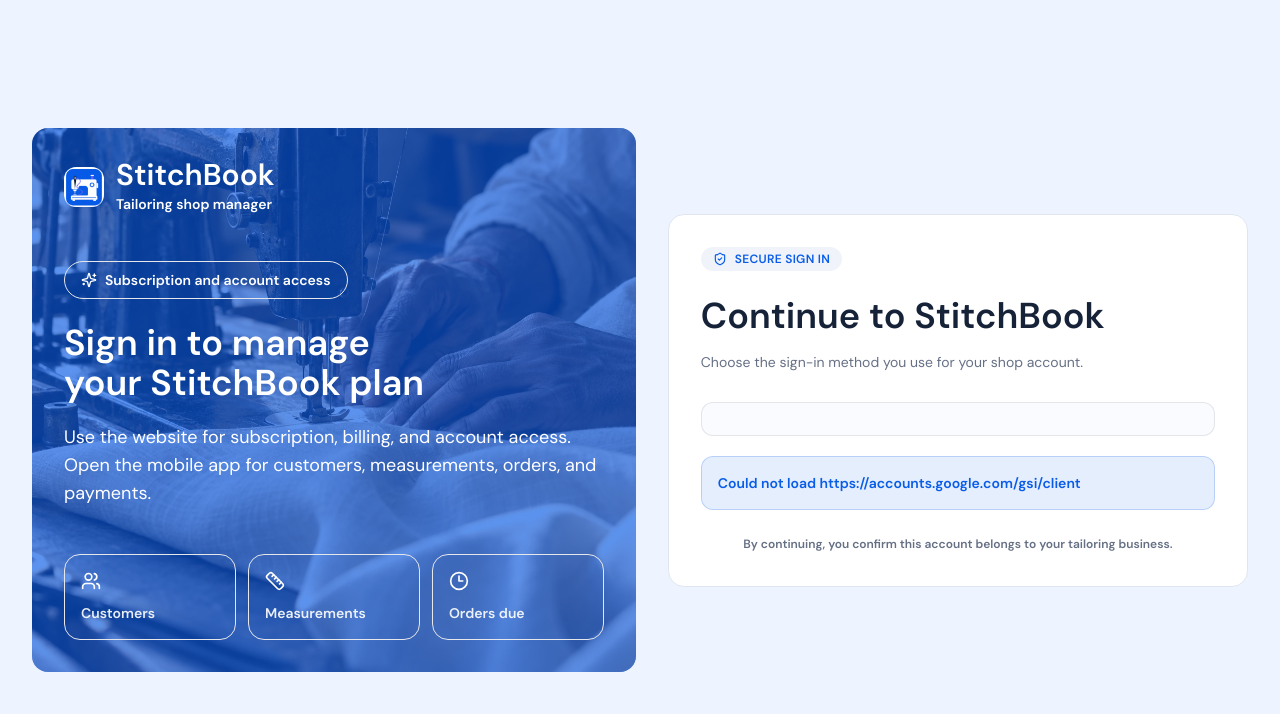
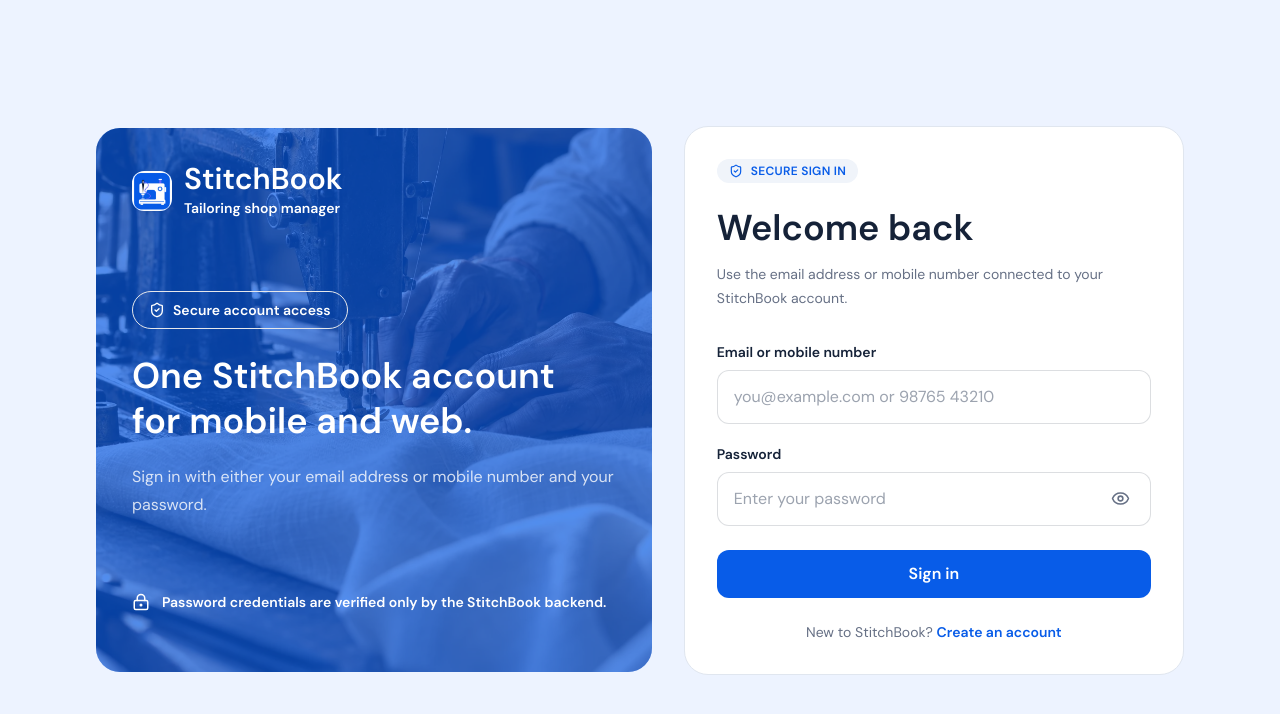
Before and after one commit to Siddiq3/StitchBook-Web, a React (Vite) app: page /login in a window 1280 px wide. Shown: the top 714 px of the page. Built offline with nearby package versions, Linux system fonts and the light colour scheme; no server answers.

Commit message:
Replace Google web login with password login

```diff
--- a/src/pages/LoginPage.jsx
+++ b/src/pages/LoginPage.jsx
@@ -1,129 +1,71 @@
-import { useEffect, useRef, useState } from 'react';
-import { CheckCircle2, Clock3, Ruler, ShieldCheck, Sparkles, Users } from 'lucide-react';
-import { useNavigate, useSearchParams } from 'react-router-dom';
+import { useEffect, useState } from 'react';
+import { Eye, EyeOff, LockKeyhole, ShieldCheck } from 'lucide-react';
+import { Link, useNavigate, useSearchParams } from 'react-router-dom';
 import { LogoMark } from '../components/Logo.jsx';
-import { getAuthToken, loginWithGoogle } from '../api/authApi.js';
-
-const configuredGoogleClientId = import.meta.env.VITE_GOOGLE_CLIENT_ID;
-const googleClientId = configuredGoogleClientId && !configuredGoogleClientId.startsWith('your-') ? configuredGoogleClientId : '';
-
-const trustItems = [
-  { icon: Users, label: 'Customers' },
-  { icon: Ruler, label: 'Measurements' },
-  { icon: Clock3, label: 'Orders due' },
-];
-
-function loadScript(src) {
-  return new Promise((resolve, reject) => {
-    const existing = document.querySelector(`script[src="${src}"]`);
-    if (existing) {
-      if (existing.dataset.loaded === 'true') {
-        resolve(existing);
-        return;
-      }
-      existing.addEventListener('load', () => resolve(existing), { once: true });
-      existing.addEventListener('error', () => reject(new Error(`Could not load ${src}`)), { once: true });
-      return;
-    }
-
-    const script = document.createElement('script');
-    script.src = src;
-    script.async = true;
-    script.onload = () => {
-      script.dataset.loaded = 'true';
-      resolve(script);
-    };
-    script.onerror = () => reject(new Error(`Could not load ${src}`));
-    document.head.appendChild(script);
-  });
-}
+import { getAuthToken, loginWithPassword } from '../api/authApi.js';
 
 function LoginPage() {
   const navigate = useNavigate();
   const [searchParams] = useSearchParams();
-  const googleButtonRef = useRef(null);
-  const [loading, setLoading] = useState('');
-  const [message, setMessage] = useState('');
+  const [form, setForm] = useState({ identifier: '', password: '' });
+  const [showPassword, setShowPassword] = useState(false);
+  const [loading, setLoading] = useState(false);
   const [error, setError] = useState('');
 
-  const completeLogin = (result, label) => {
-    setMessage(`${label} successful. Welcome ${result.user?.name || result.user?.phone || 'back'}.`);
+  useEffect(() => {
+    if (getAuthToken()) navigate('/dashboard', { replace: true });
+  }, [navigate]);
+
+  const set = (key) => (event) => {
+    setForm((prev) => ({ ...prev, [key]: event.target.value }));
     setError('');
-    const redirectTo = searchParams.get('redirect');
-    const isPublicUpgradeFlow = redirectTo?.startsWith('/upgrade/session/');
-
-    // Same-origin paths only: "//host" and "/\\host" are treated as external URLs.
-    const isSafeRedirect = redirectTo?.startsWith('/') && !redirectTo.startsWith('//') && !redirectTo.startsWith('/\\');
-
-    if (isSafeRedirect && !isPublicUpgradeFlow) {
-      setTimeout(() => navigate(redirectTo, { replace: true }), 400);
-    } else {
-      setTimeout(() => navigate('/dashboard', { replace: true }), 400);
-    }
   };
 
-  useEffect(() => {
-    if (getAuthToken()) {
-      navigate('/dashboard', { replace: true });
+  const submit = async (event) => {
+    event.preventDefault();
+    if (!form.identifier.trim() || !form.password) {
+      setError('Enter your email or mobile number and password.');
+      return;
     }
-  }, [navigate]);
 
-  useEffect(() => {
-    if (!googleClientId) { setError('Google sign-in is not configured. Please contact support.'); return; }
-    if (!googleButtonRef.current) return;
+    setLoading(true);
+    setError('');
+    try {
+      await loginWithPassword(form.identifier.trim(), form.password, {
+        name: navigator.userAgent,
+      });
 
-    loadScript('https://accounts.google.com/gsi/client')
-      .then(() => {
-        if (!window.google?.accounts?.id) {
-          throw new Error('Google login is unavailable. Please refresh or use mobile login.');
-        }
+      const redirectTo = searchParams.get('redirect');
+      const isPublicUpgradeFlow = redirectTo?.startsWith('/upgrade/session/');
+      const isSafeRedirect =
+        redirectTo?.startsWith('/') &&
+        !redirectTo.startsWith('//') &&
+        !redirectTo.startsWith('/\\');
 
-        window.google.accounts.id.initialize({
-          client_id: googleClientId,
-          callback: async ({ credential }) => {
-            try {
-              setLoading('google');
-              const result = await loginWithGoogle(credential, {
-                name: navigator.userAgent,
-              });
-              completeLogin(result, 'Google login');
-            } catch (err) {
-              setError(err.response?.data?.message || err.message || 'Google login failed');
-            } finally {
-              setLoading('');
-            }
-          },
-        });
-
-        window.google.accounts.id.renderButton(googleButtonRef.current, {
-          theme: 'filled_blue',
-          size: 'large',
-          type: 'standard',
-          shape: 'rectangular',
-          text: 'continue_with',
-          width: Math.min(320, googleButtonRef.current?.clientWidth || 320),
-        });
-      })
-      .catch((err) => setError(err.message));
-  }, []);
-
-  const handleMobileLogin = async () => {
-    setError('Mobile OTP login is disabled in this build.');
-    setLoading('');
+      navigate(isSafeRedirect && !isPublicUpgradeFlow ? redirectTo : '/dashboard', {
+        replace: true,
+      });
+    } catch (err) {
+      setError(
+        err.response?.data?.message ||
+        'Invalid email/mobile number or password'
+      );
+    } finally {
+      setLoading(false);
+    }
   };
 
   return (
     <main className="brand-soft min-h-screen text-ink">
-      <section aria-busy={Boolean(loading)} className="mx-auto grid min-h-screen max-w-7xl items-center gap-8 px-4 py-8 sm:px-6 lg:grid-cols-[1.02fr_0.98fr] lg:px-8">
-        <div className="order-last lg:order-first brand-solid relative overflow-hidden rounded-2xl p-6 text-white sm:p-8 lg:min-h-[32rem]">
+      <section className="mx-auto grid min-h-screen max-w-6xl items-center gap-8 px-4 py-8 sm:px-6 lg:grid-cols-[1fr_0.9fr] lg:px-8">
+        <div className="brand-solid relative overflow-hidden rounded-3xl p-7 text-white sm:p-9 lg:min-h-[34rem]">
           <img
             alt="Tailoring workspace"
-            className="absolute inset-0 h-full w-full object-cover opacity-[0.34]"
+            className="absolute inset-0 h-full w-full object-cover opacity-[0.3]"
             src="/images/tailoring-craft.webp"
           />
           <div className="absolute inset-0 bg-brass/72" />
-
-          <div className="relative flex h-full min-h-[16rem] lg:min-h-[30rem] flex-col justify-between">
+          <div className="relative flex h-full min-h-[28rem] flex-col justify-between">
             <div className="flex items-center gap-3">
               <LogoMark />
               <div>
@@ -133,57 +75,70 @@ function LoginPage() {
             </div>
 
             <div className="max-w-xl">
-              <div className="inline-flex items-center gap-2 rounded-full border border-white/18 bg-white/14 px-4 py-2 text-sm font-semibold text-white/88">
-                <Sparkles size={16} className="text-white" />
-                Subscription and account access
-              </div>
-              <h1 className="text-balance mt-6 text-3xl font-semibold leading-tight sm:text-4xl">
-                Sign in to manage your StitchBook plan
+              <span className="inline-flex items-center gap-2 rounded-full border border-white/18 bg-white/14 px-4 py-2 text-sm font-semibold text-white/88">
+                <ShieldCheck size={16} />
+                Secure account access
+              </span>
+              <h1 className="mt-6 text-4xl font-semibold leading-tight">
+                One StitchBook account for mobile and web.
               </h1>
-              <p className="mt-5 text-base leading-7 text-white/78 sm:text-lg">
-                Use the website for subscription, billing, and account access. Open the mobile app for customers, measurements, orders, and payments.
+              <p className="mt-5 max-w-lg text-base leading-7 text-white/80">
+                Sign in with either your email address or mobile number and your password.
               </p>
             </div>
 
-            <div className="grid gap-3 sm:grid-cols-3">
-              {trustItems.map(({ icon: Icon, label }) => (
-                <div className="rounded-2xl border border-white/16 bg-white/14 p-4" key={label}>
-                  <Icon className="text-white" size={20} />
-                  <p className="mt-3 text-sm font-semibold text-white/90">{label}</p>
-                </div>
-              ))}
+            <div className="flex items-center gap-3 text-sm font-semibold text-white/82">
+              <LockKeyhole size={18} />
+              Password credentials are verified only by the StitchBook backend.
             </div>
           </div>
         </div>
 
-        <div className="order-first lg:order-last surface-card rounded-2xl bg-white p-5 sm:p-7 lg:p-8">
-          <div>
-            <p className="inline-flex items-center gap-2 rounded-full bg-linen px-3 py-1 text-xs font-semibold uppercase tracking-wide text-brass">
-              <ShieldCheck size={14} />
-              Secure sign in
-            </p>
-            <h2 className="mt-5 text-4xl font-semibold leading-tight">Continue to StitchBook</h2>
-            <p className="mt-3 text-sm leading-6 text-muted">
-              Choose the sign-in method you use for your shop account.
-            </p>
+        <form onSubmit={submit} className="surface-card rounded-3xl bg-white p-6 sm:p-8">
+          <p className="inline-flex items-center gap-2 rounded-full bg-linen px-3 py-1 text-xs font-semibold uppercase tracking-wide text-brass">
+            <ShieldCheck size={14} />
+            Secure sign in
+          </p>
+          <h2 className="mt-5 text-4xl font-semibold leading-tight">Welcome back</h2>
+          <p className="mt-3 text-sm leading-6 text-muted">
+            Use the email address or mobile number connected to your StitchBook account.
+          </p>
+
+          <div className="mt-8 space-y-5">
+            <label className="block">
+              <span className="mb-2 block text-sm font-semibold">Email or mobile number</span>
+              <input
+                autoComplete="username"
+                autoCapitalize="none"
+                className="w-full rounded-xl border border-ink/15 bg-white px-4 py-3.5 text-base outline-none transition focus:border-brass focus:ring-4 focus:ring-brass/10"
+                value={form.identifier}
+                onChange={set('identifier')}
+                placeholder="you@example.com or 98765 43210"
+              />
+            </label>
+
+            <label className="block">
+              <span className="mb-2 block text-sm font-semibold">Password</span>
+              <div className="flex items-center rounded-xl border border-ink/15 bg-white pr-3 focus-within:border-brass focus-within:ring-4 focus-within:ring-brass/10">
+                <input
+                  autoComplete="current-password"
+                  className="min-w-0 flex-1 rounded-xl bg-transparent px-4 py-3.5 text-base outline-none"
+                  type={showPassword ? 'text' : 'password'}
+                  value={form.password}
+                  onChange={set('password')}
+                  placeholder="Enter your password"
+                />
+                <button
+                  aria-label={showPassword ? 'Hide password' : 'Show password'}
+                  className="rounded-lg p-2 text-muted transition hover:bg-bone hover:text-ink"
+                  onClick={() => setShowPassword((value) => !value)}
+                  type="button"
+                >
+                  {showPassword ? <EyeOff size={19} /> : <Eye size={19} />}
+                </button>
+              </div>
+            </label>
           </div>
-
-          <div className="mt-7 rounded-xl border border-ink/10 bg-bone p-4">
-            {googleClientId ? (
-              <div ref={googleButtonRef} />
-            ) : (
-              <p className="rounded-md border border-ink/10 bg-ink/[0.03] px-3 py-2 text-sm font-medium text-muted">
-                Google login is not configured.
-              </p>
-            )}
-          </div>
-
-          {message ? (
-            <div role="status" className="mt-5 flex items-start gap-3 rounded-xl border border-sage/20 bg-mist p-4 text-sm font-semibold text-ink">
-              <CheckCircle2 className="mt-0.5 text-sage" size={18} />
-              <span>{message}</span>
-            </div>
-          ) : null}
 
           {error ? (
             <div role="alert" className="mt-5 rounded-xl border border-rosewood/20 bg-rosewood/10 p-4 text-sm font-semibold text-rosewood">
@@ -191,10 +146,21 @@ function LoginPage() {
             </div>
           ) : null}
 
-          <p className="mt-6 text-center text-xs font-semibold leading-5 text-muted">
-            By continuing, you confirm this account belongs to your tailoring business.
+          <button
+            className="mt-6 min-h-12 w-full rounded-xl bg-brass px-5 py-3 font-semibold text-white transition hover:brightness-95 disabled:cursor-not-allowed disabled:opacity-60"
+            disabled={loading}
+            type="submit"
+          >
+            {loading ? 'Signing in…' : 'Sign in'}
+          </button>
+
+          <p className="mt-6 text-center text-sm text-muted">
+            New to StitchBook?{' '}
+            <Link className="font-semibold text-brass hover:underline" to="/register">
+              Create an account
+            </Link>
           </p>
-        </div>
+        </form>
       </section>
     </main>
   );
```
